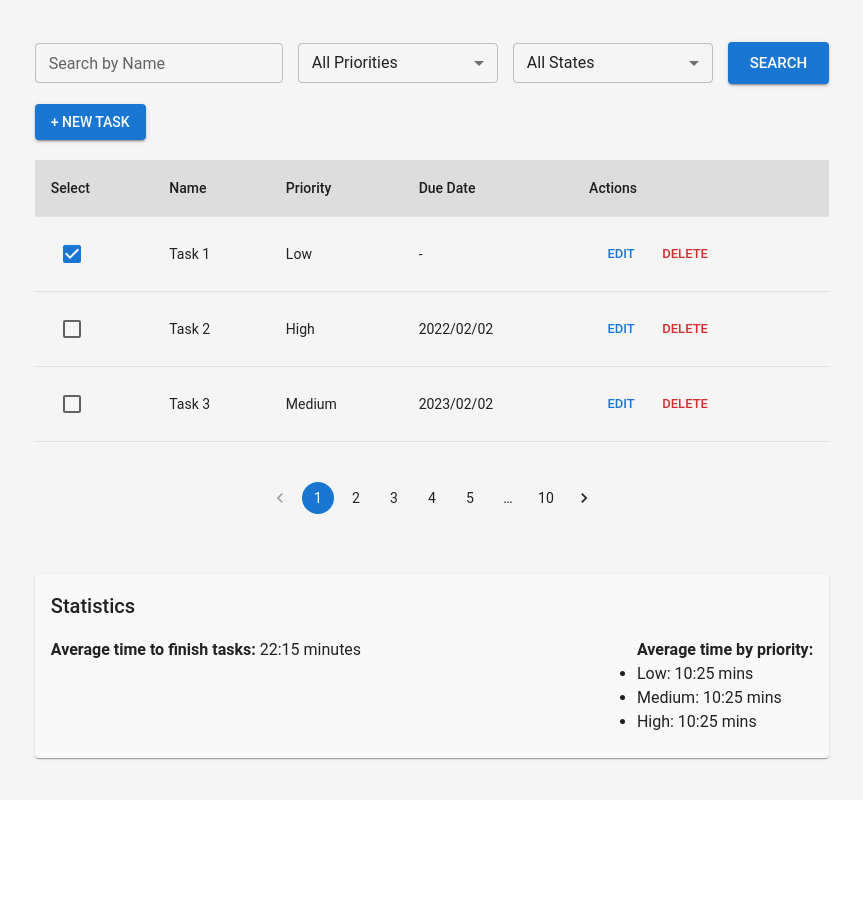
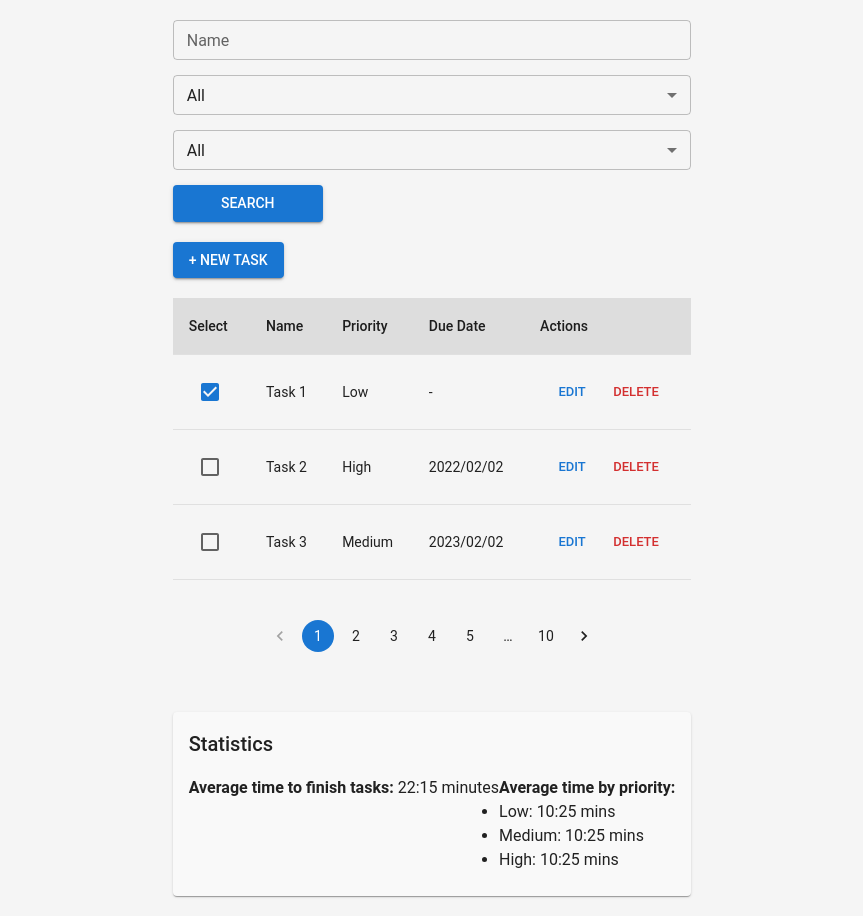
Before and after one commit to ramonGomezEnc/BreakableToyI, a React (Vite) app in the folder frontend/: page / in a window 1280 px wide. Shown: the whole page, without its empty margins (208-1071 px from the left). Before the commit the page ends 800 px from the top, so only its background shows below. Built offline with nearby package versions, Linux system fonts and the light colour scheme.

Commit message:
fix: typing in task

```diff
--- a/frontend/src/components/TaskFilters.tsx
+++ b/frontend/src/components/TaskFilters.tsx
@@ -1,41 +1,74 @@
 import React from 'react';
-import { Select, MenuItem, TextField, Button, Box } from '@mui/material';
+import { TextField, Select, MenuItem, Button, Box } from '@mui/material';
 import styled from 'styled-components';
 
-const FixedWidthSelect = styled(Select)`
-  width: 200px; /* Ancho fijo */
-`;
+// Styled Container for the filters
+const FilterContainer = styled(Box)`
+  display: flex;
+  flex-direction: column; /* Apila los elementos verticalmente */
+  gap: 15px;
+  margin-bottom: 20px;
+  max-width: 1200px; /* Asegura que esté alineado con TaskManager */
+  width: 100%;
+  margin: 0 auto; /* Centra el contenedor */
 
-const FilterWrapper = styled(Box)`
-  display: flex;
-  flex-wrap: wrap;
-  gap: 15px;
-  justify-content: space-between;
-  align-items: center;
+  /* Asegura que los elementos internos se expandan */
+  & > * {
+    flex-grow: 1; /* Permite que los elementos se expandan */
+    width: 100%; /* Ocupa todo el ancho del contenedor */
+    max-width: none; /* Desactiva cualquier límite de ancho */
+  }
+
+  /* Botón estilizado */
+  .search-button {
+    width: 150px;
+    align-self: flex-start; /* Opcional: Alinea el botón a la izquierda */
+  }
 `;
 
 const TaskFilters: React.FC = () => {
   return (
-    <FilterWrapper>
-      <TextField label="Search by Name" variant="outlined" size="small" />
+    <FilterContainer>
+      {/* Search input */}
+      <TextField
+        label="Name"
+        variant="outlined"
+        size="small"
+      />
 
-      <FixedWidthSelect defaultValue="All" size="small">
-        <MenuItem value="All">All Priorities</MenuItem>
+      {/* Priority dropdown */}
+      <Select
+        defaultValue="All"
+        variant="outlined"
+        size="small"
+      >
+        <MenuItem value="All">All</MenuItem>
         <MenuItem value="High">High</MenuItem>
         <MenuItem value="Medium">Medium</MenuItem>
         <MenuItem value="Low">Low</MenuItem>
-      </FixedWidthSelect>
+      </Select>
 
-      <FixedWidthSelect defaultValue="All" size="small">
-        <MenuItem value="All">All States</MenuItem>
+      {/* State dropdown */}
+      <Select
+        defaultValue="All"
+        variant="outlined"
+        size="small"
+      >
+        <MenuItem value="All">All</MenuItem>
         <MenuItem value="Done">Done</MenuItem>
         <MenuItem value="Undone">Undone</MenuItem>
-      </FixedWidthSelect>
+      </Select>
 
-      <Button variant="contained" size="large">
+      {/* Search button */}
+      <Button
+        variant="contained"
+        color="primary"
+        size="medium"
+        className="search-button"
+      >
         Search
       </Button>
-    </FilterWrapper>
+    </FilterContainer>
   );
 };
 
--- a/frontend/src/components/TaskManager.tsx
+++ b/frontend/src/components/TaskManager.tsx
@@ -2,7 +2,7 @@ import React, { useState } from 'react';
 import styled from 'styled-components';
 import TaskFilters from './TaskFilters';
 import TaskList from './TaskList';
-import TaskModal from './TaskModal';
+import TaskModal, { Task } from './TaskModal';
 import Pagination from './Pagination';
 import Statistics from './Statistics';
 import { Button } from '@mui/material';
@@ -20,14 +20,6 @@ const ButtonWrapper = styled.div`
   justify-content: flex-start;
 `;
 
-interface Task {
-  id: number;
-  name: string;
-  priority: string;
-  dueDate: string;
-  done: boolean;
-}
-
 const TaskManager: React.FC = () => {
   const [openModal, setOpenModal] = useState(false);
   const [tasks, setTasks] = useState<Task[]>([
@@ -38,12 +30,12 @@ const TaskManager: React.FC = () => {
   const [taskToEdit, setTaskToEdit] = useState<Task | null>(null);
 
   const handleOpenModalForCreation = () => {
-    setTaskToEdit(null); // Para creación, no hay tarea seleccionada
+    setTaskToEdit(null);
     setOpenModal(true);
   };
 
   const handleOpenModalForEdit = (task: Task) => {
-    setTaskToEdit(task); // Establece la tarea a editar
+    setTaskToEdit(task);
     setOpenModal(true);
   };
 
@@ -52,7 +44,7 @@ const TaskManager: React.FC = () => {
   };
 
   const handleSaveTask = (task: Task) => {
-    if (task.id) {
+    if (task.id !== undefined) {
       // Edición
       setTasks((prevTasks) =>
         prevTasks.map((t) => (t.id === task.id ? { ...task } : t))
@@ -80,7 +72,7 @@ const TaskManager: React.FC = () => {
         open={openModal}
         onClose={handleCloseModal}
         onSave={handleSaveTask}
-        taskToEdit={taskToEdit || undefined} // Pasa la tarea si está en modo edición
+        taskToEdit={taskToEdit || undefined}
       />
     </StyledContainer>
   );
--- a/frontend/src/components/TaskModal.tsx
+++ b/frontend/src/components/TaskModal.tsx
@@ -9,7 +9,7 @@ import {
   MenuItem,
 } from '@mui/material';
 
-interface Task {
+export interface Task {
   id?: number;
   name: string;
   priority: string;
@@ -21,7 +21,7 @@ interface TaskModalProps {
   open: boolean;
   onClose: () => void;
   onSave: (task: Task) => void;
-  taskToEdit?: Task; // Opcional: para la edición de tareas
+  taskToEdit?: Task;
 }
 
 const TaskModal: React.FC<TaskModalProps> = ({ open, onClose, onSave, taskToEdit }) => {
@@ -32,12 +32,11 @@ const TaskModal: React.FC<TaskModalProps> = ({ open, onClose, onSave, taskToEdit
     done: false,
   });
 
-  // Rellena los campos del modal cuando se edita una tarea existente
   useEffect(() => {
     if (taskToEdit) {
       setTask(taskToEdit);
     } else {
-      setTask({ name: '', priority: 'Low', dueDate: '', done: false }); // Reset para creación
+      setTask({ name: '', priority: 'Low', dueDate: '', done: false });
     }
   }, [taskToEdit]);
 
@@ -47,8 +46,8 @@ const TaskModal: React.FC<TaskModalProps> = ({ open, onClose, onSave, taskToEdit
   };
 
   const handleSave = () => {
-    onSave(task); // Llama a la función para guardar la tarea (creación o edición)
-    onClose(); // Cierra el modal
+    onSave(task);
+    onClose();
   };
 
   return (
--- a/frontend/src/styles/globalStyles.ts
+++ b/frontend/src/styles/globalStyles.ts
@@ -14,7 +14,7 @@ export const GlobalStyles = createGlobalStyle`
   }
 
   #root {
-    max-width: 1400px;
+    max-width: 1600px;
     margin: 0 auto;
   }
 
@@ -44,7 +44,6 @@ export const GlobalStyles = createGlobalStyle`
     border-bottom: 1px solid #ccc
   }
 
-  /* Button alignment and size */
   button {
     display: block;
     width: fit-content;
```
Also changed, not shown: frontend/src/components/TaskList.tsx (+1 -8 lines).
